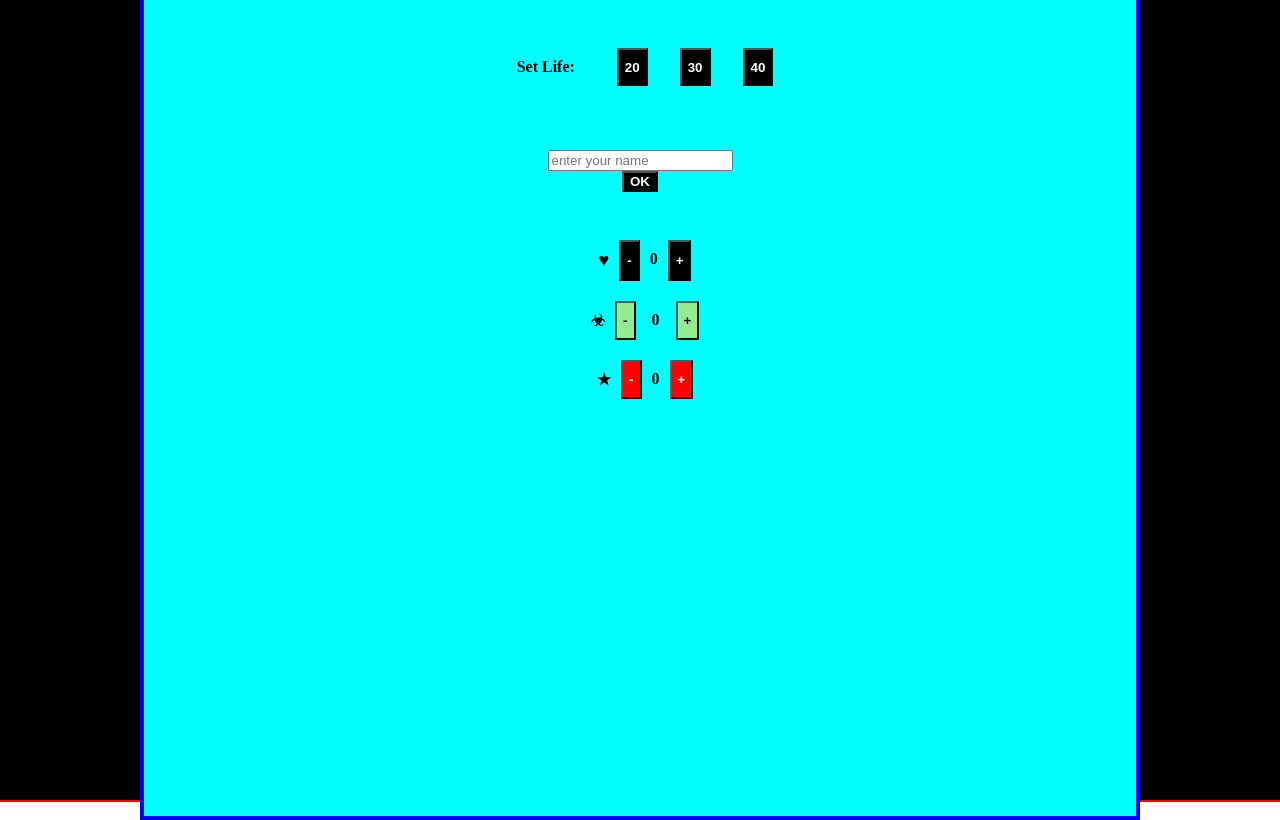
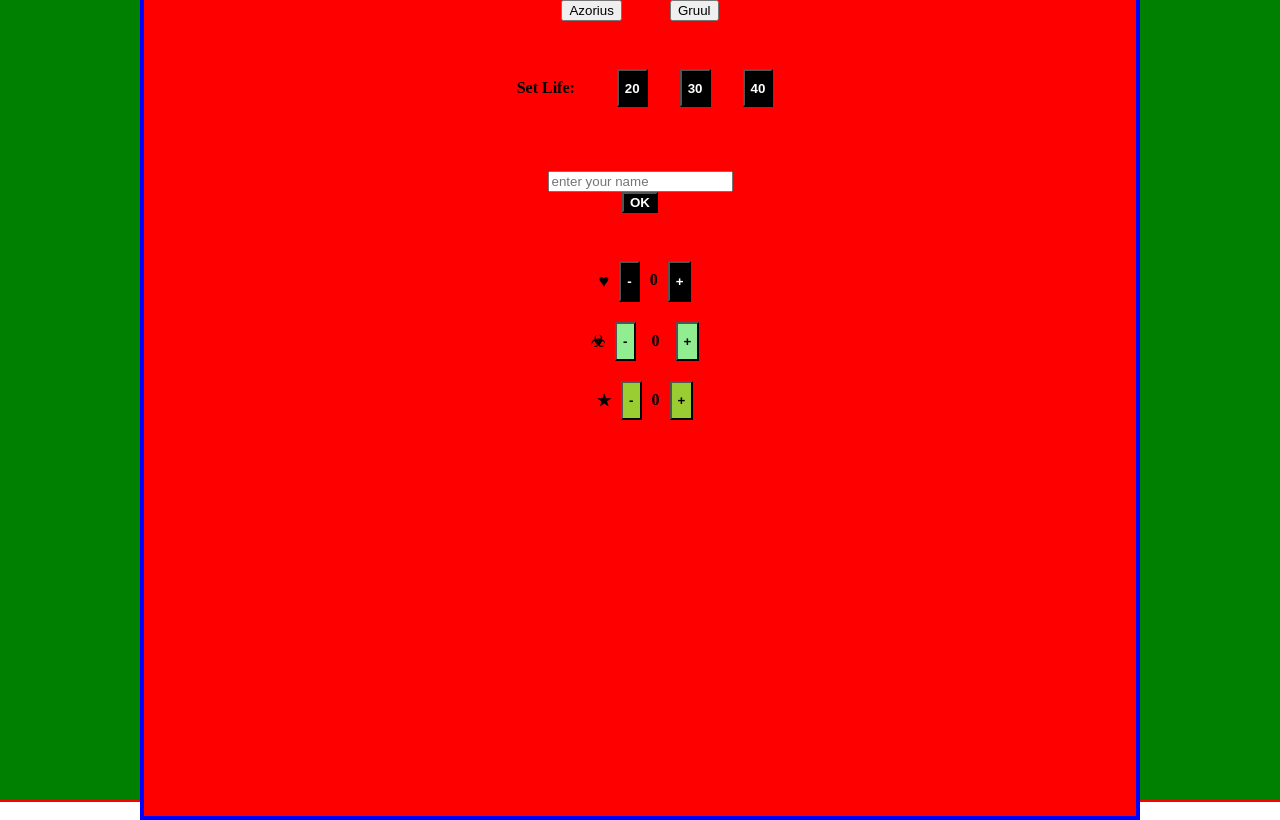
Before and after one commit to Rikki-Fontaine/life-counter, a SvelteKit app: page / in a window 1280 px wide. Built offline with nearby package versions, Linux system fonts and the light colour scheme.

Commit message:
implemented very vasic themeing

```diff
--- a/src/components/cmndCounter.svelte
+++ b/src/components/cmndCounter.svelte
@@ -21,8 +21,8 @@
 
 <style>
     button {
-        color : white;
-        background-color: red;
+        color : black;
+        background-color: yellowgreen;
         font-weight: bolder;
     }
 
--- a/src/components/display.svelte
+++ b/src/components/display.svelte
@@ -1,5 +1,5 @@
 <script>
-    export let colors;
+    export let colors = theme;
 </script>
 
 <div class={colors}>
@@ -16,11 +16,19 @@
         transform: translate(-50%,-50%);
         border: solid 4px blue;
         padding: 10px;
-        background-color: aqua;
+
         width: 75%;
         height: 100%;
         align-items: center;
         padding: 1rem;
 
     }
+
+    .gruul{
+        background-color: red;
+    }
+
+    .azorius{
+        background-color: blue;
+    }
 </style>
--- a/src/routes/+page.svelte
+++ b/src/routes/+page.svelte
@@ -3,13 +3,18 @@
     import PoisonCounter from "../components/poisonCounter.svelte";
     import CmndCounter from "../components/cmndCounter.svelte";
     import Display from "../components/display.svelte";
-
+    export let theme = "gruul"
 
 </script>
 
 <h1>Magic Life Counter (work in progress)</h1>
-<main>
-    <Display colors={null} > <!--This has a colors prop I should be able to use to pass theme data to the display to match it to main-->
+
+<main class = {theme}>
+    <Display colors= {theme} > <!--This has a colors prop I should be able to use to pass theme data to the display to match it to main-->
+        <div class="themeMenu">
+            <button on:click={() => theme = "azorius"}>Azorius</button>
+            <button on:click={() => theme = "gruul"}>Gruul</button>
+        </div>
         <LifeCounter>
         </LifeCounter>
         <PoisonCounter />
@@ -29,6 +34,20 @@
         transform: translate(-50%,-50%);
     }
 
+    .themeMenu{
+        display: flex;
+        justify-content: center;
+        gap: 3rem;
+    }
+
+    .gruul{
+        background-color: green;
+    }
+
+    .azorius{
+        background-color: white;
+    }
+
     h1{
         text-align: center;
         color : black;
```
